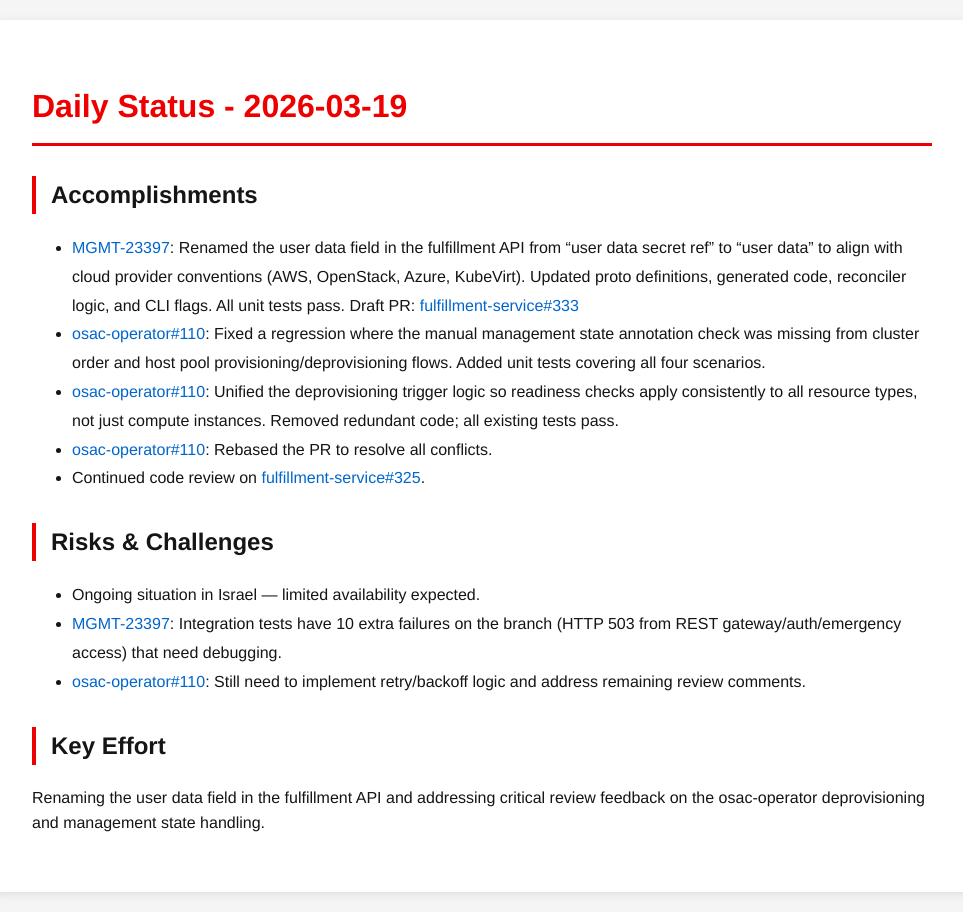
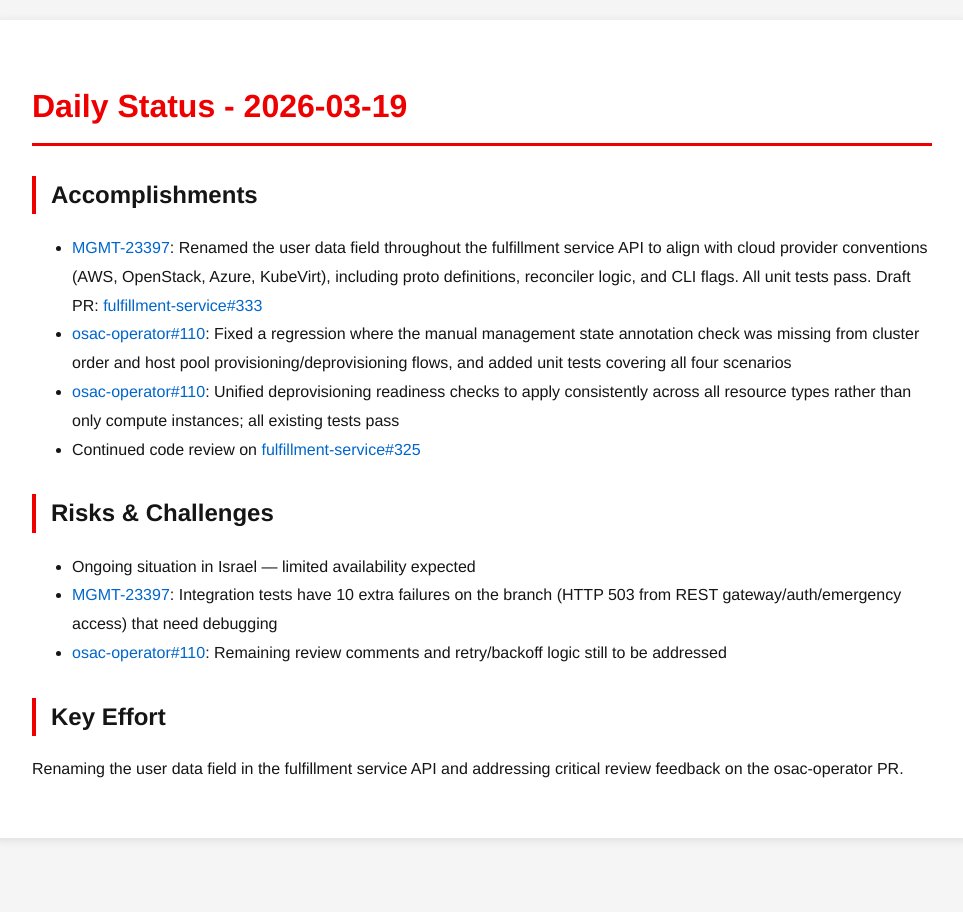
Before and after one commit to tzvatot/daily-status, a Jekyll site: the page built from 2026-03-19.md, in a window 1280 px wide. Shown: the whole page, without its empty margins (158-1121 px from the left). Built offline with Jekyll 4.4.1, drawn with Linux system fonts in a browser that asks for light colours.

Commit message:
Daily status update - 2026-03-19

```diff
--- a/2026-03-19.md
+++ b/2026-03-19.md
@@ -7,16 +7,15 @@
 # Daily Status - 2026-03-19
 
 ## Accomplishments
-- [MGMT-23397](https://issues.redhat.com/browse/MGMT-23397): Renamed the user data field in the fulfillment API from "user data secret ref" to "user data" to align with cloud provider conventions (AWS, OpenStack, Azure, KubeVirt). Updated proto definitions, generated code, reconciler logic, and CLI flags. All unit tests pass. Draft PR: [fulfillment-service#333](https://github.com/osac-project/fulfillment-service/pull/333)
-- [osac-operator#110](https://github.com/osac-project/osac-operator/pull/110): Fixed a regression where the manual management state annotation check was missing from cluster order and host pool provisioning/deprovisioning flows. Added unit tests covering all four scenarios.
-- [osac-operator#110](https://github.com/osac-project/osac-operator/pull/110): Unified the deprovisioning trigger logic so readiness checks apply consistently to all resource types, not just compute instances. Removed redundant code; all existing tests pass.
-- [osac-operator#110](https://github.com/osac-project/osac-operator/pull/110): Rebased the PR to resolve all conflicts.
-- Continued code review on [fulfillment-service#325](https://github.com/osac-project/fulfillment-service/pull/325).
+- [MGMT-23397](https://issues.redhat.com/browse/MGMT-23397): Renamed the user data field throughout the fulfillment service API to align with cloud provider conventions (AWS, OpenStack, Azure, KubeVirt), including proto definitions, reconciler logic, and CLI flags. All unit tests pass. Draft PR: [fulfillment-service#333](https://github.com/osac-project/fulfillment-service/pull/333)
+- [osac-operator#110](https://github.com/osac-project/osac-operator/pull/110): Fixed a regression where the manual management state annotation check was missing from cluster order and host pool provisioning/deprovisioning flows, and added unit tests covering all four scenarios
+- [osac-operator#110](https://github.com/osac-project/osac-operator/pull/110): Unified deprovisioning readiness checks to apply consistently across all resource types rather than only compute instances; all existing tests pass
+- Continued code review on [fulfillment-service#325](https://github.com/osac-project/fulfillment-service/pull/325)
 
 ## Risks & Challenges
-- Ongoing situation in Israel — limited availability expected.
-- [MGMT-23397](https://issues.redhat.com/browse/MGMT-23397): Integration tests have 10 extra failures on the branch (HTTP 503 from REST gateway/auth/emergency access) that need debugging.
-- [osac-operator#110](https://github.com/osac-project/osac-operator/pull/110): Still need to implement retry/backoff logic and address remaining review comments.
+- Ongoing situation in Israel — limited availability expected
+- [MGMT-23397](https://issues.redhat.com/browse/MGMT-23397): Integration tests have 10 extra failures on the branch (HTTP 503 from REST gateway/auth/emergency access) that need debugging
+- [osac-operator#110](https://github.com/osac-project/osac-operator/pull/110): Remaining review comments and retry/backoff logic still to be addressed
 
 ## Key Effort
-Renaming the user data field in the fulfillment API and addressing critical review feedback on the osac-operator deprovisioning and management state handling.
+Renaming the user data field in the fulfillment service API and addressing critical review feedback on the osac-operator PR.
```
